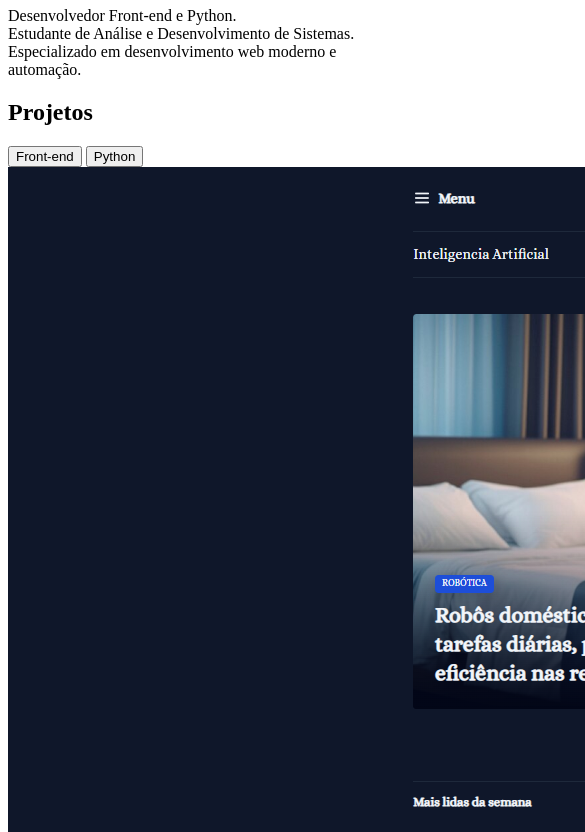
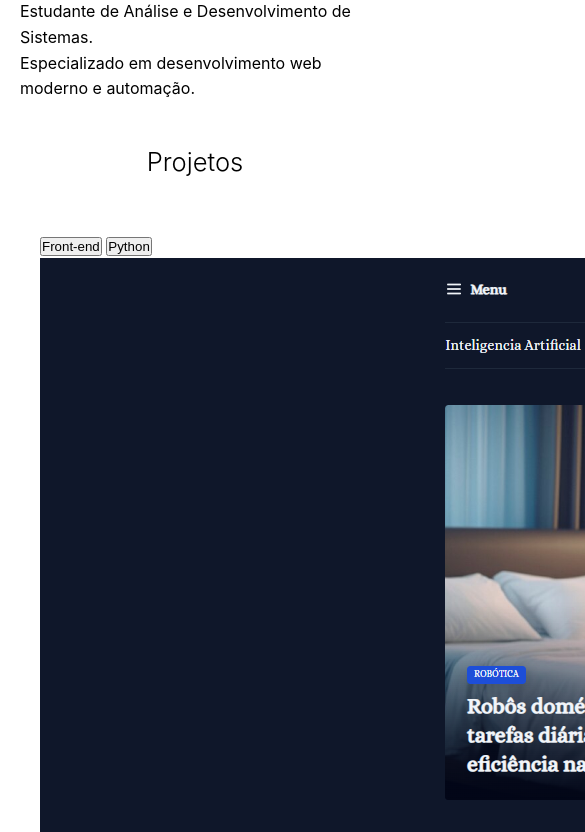
Before and after one commit to xManoelx/Portifolio-de-projetos, a plain HTML site: page index.html in a window 390 px wide. Shown: the part 536-1368 px from the top of the page, 585 px wide, since content can reach past the window. Drawn offline with Linux system fonts and the light colour scheme; a script that the page names is missing.

Commit message:
main.css

```diff
--- a/index.html
+++ b/index.html
@@ -4,10 +4,8 @@
     <meta charset="UTF-8">
     <meta name="viewport" content="width=device-width, initial-scale=1.0">
     <title>Meu Portfólio</title>
-    <link rel="stylesheet" href="styles/main.css">
-    <link rel="stylesheet" href="styles/profile.css">
-    <link rel="stylesheet" href="styles/projects.css">
-    <link rel="stylesheet" href="styles/contact.css">
+    <link rel="stylesheet" href="styles/index.css">
+
 </head>
 <body>
     <!-- Apresentação -->
--- /dev/null
+++ b/styles/index.css
@@ -0,0 +1 @@
+    @import url(main.css);
--- /dev/null
+++ b/styles/main.css
@@ -0,0 +1,48 @@
+/* Reset e configurações globais */
+* {
+    margin: 0;
+    padding: 0;
+    box-sizing: border-box;
+}
+
+body {
+    font-family: -apple-system, BlinkMacSystemFont, 'Segoe UI', Roboto, sans-serif;
+    line-height: 1.6;
+    color: #000;
+    background-color: #fff;
+}
+
+.container {
+    max-width: 1200px;
+    margin: 0 auto;
+    padding: 0 20px;
+}
+
+/* Seções gerais */
+section {
+    padding: 60px 20px;
+}
+
+.section-title {
+    font-size: 2.5rem;
+    font-weight: 300;
+    text-align: center;
+    margin-bottom: 50px;
+}
+
+/* Responsive geral */
+@media (max-width: 768px) {
+    .section-title {
+        font-size: 2rem;
+    }
+
+    section {
+        padding: 40px 20px;
+    }
+}
+
+@media (max-width: 480px) {
+    .section-title {
+        font-size: 1.6rem;
+    }
+}
```
